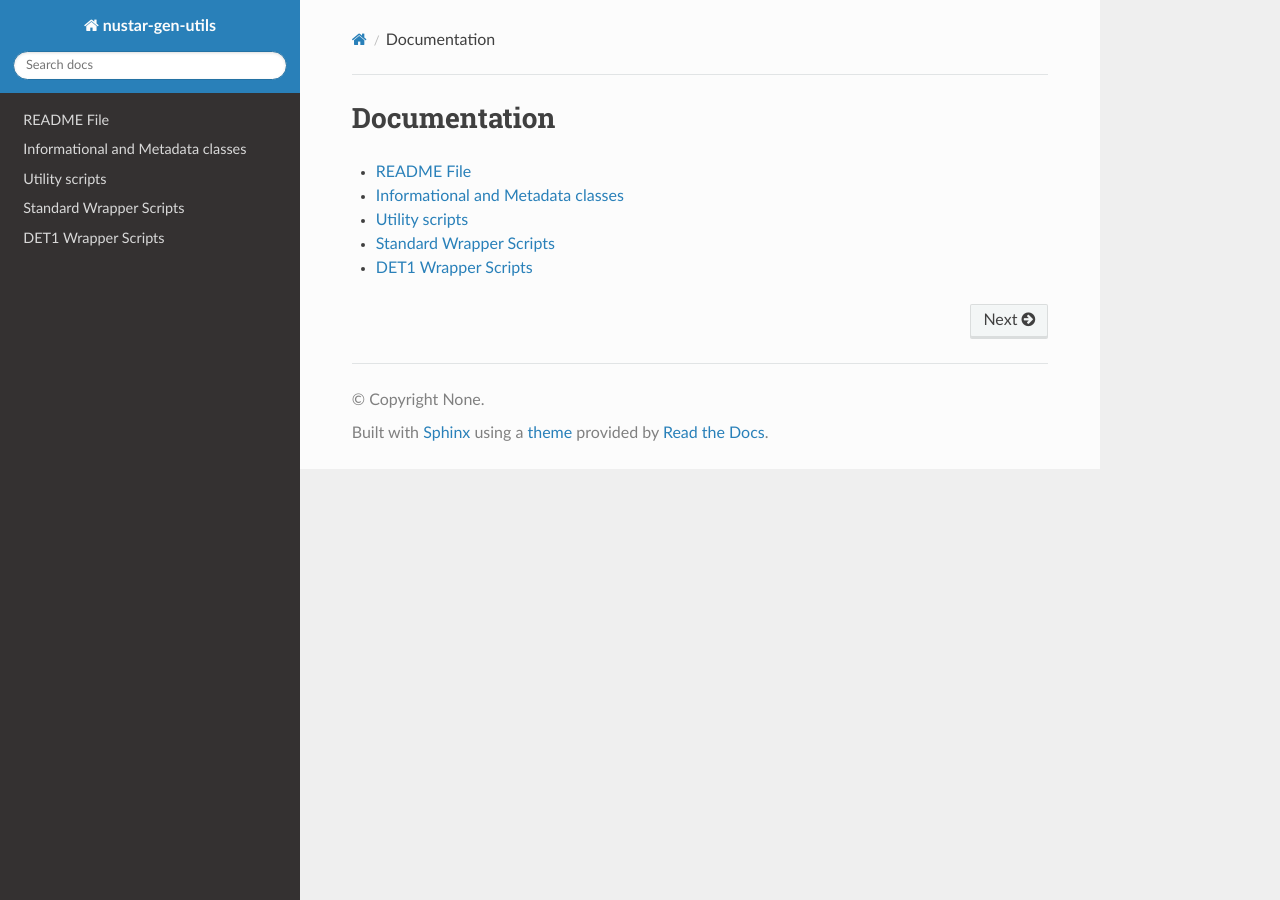
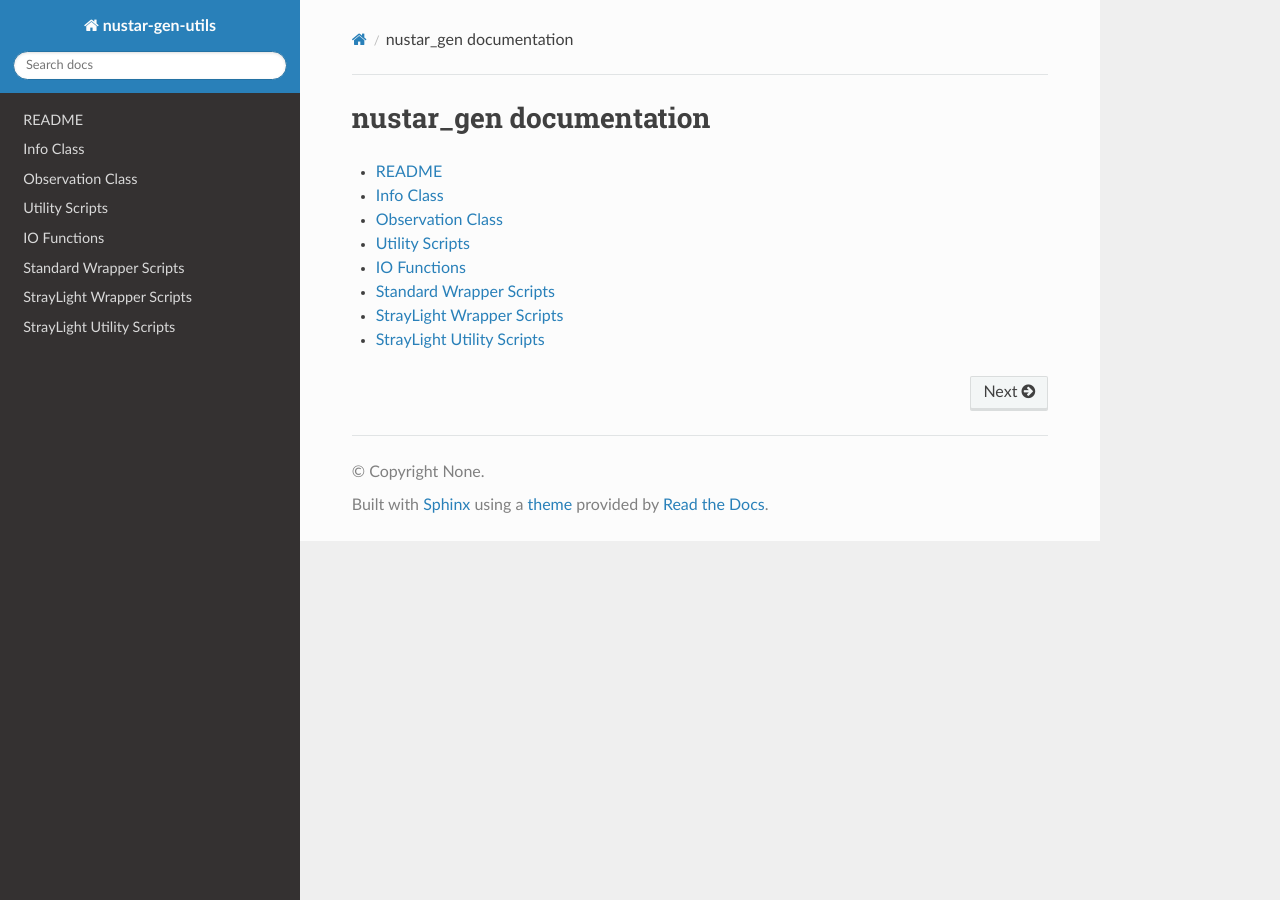
Before and after one commit to NuSTAR/nustar-gen-utils, a Sphinx documentation site: the page built from docs/index.rst, in a window 1280 px wide. Built offline with Sphinx 7.4.7 and the Read the Docs theme 2.0.0, drawn with Linux system fonts in a browser that asks for light colours; the version number could not be read and is left out.

Commit message:
Documentation updates
Add readthedocs config for secondary build testing

Updated a bunch of the rst files

Separated the StrayLight wrappers and utils into their own docs

```diff
--- a/docs/conf.py
+++ b/docs/conf.py
@@ -11,10 +11,13 @@ extensions = [
     "sphinx.ext.autodoc",
     "sphinx.ext.mathjax",
     "sphinx.ext.napoleon",
+    'sphinx.ext.autodoc',  # Core library for html generation from docstrings
+    'sphinx.ext.autosummary'  # Create neat summary tables
 ]
-templates_path = ["_templates"]
 source_suffix = ".rst"
 master_doc = "index"
+autosummary_generate = True  # Turn on sphinx.ext.autosummary
+templates_path = ["_templates"]
 
 # General information about the project.
 project = u"nustar-gen-utils"
--- a/docs/index.rst
+++ b/docs/index.rst
@@ -1,6 +1,5 @@
-
-Documentation
--------------
+nustar_gen documentation
+-------------------------
 
 .. toctree::
    :maxdepth: 1
@@ -8,4 +7,6 @@ Documentation
    readme
    info
    utils
+   io
    wrappers
+   straylight
--- a/docs/info.rst
+++ b/docs/info.rst
@@ -1,12 +1,13 @@
 .. module:: nustar_gen
 
-Informational and Metadata classes
-==================================
-
-
+Info Class
+===========
 
 .. autoclass:: nustar_gen.info.NuSTAR
     :members:
 
+Observation Class
+==================
+
 .. autoclass:: nustar_gen.info.Observation
     :members:
--- a/docs/readme.rst
+++ b/docs/readme.rst
@@ -1,3 +1,3 @@
-README File
+README
 -----------
  .. include:: ../README.rst
--- /dev/null
+++ b/docs/straylight.rst
@@ -0,0 +1,14 @@
+StrayLight Wrapper Scripts
+==========================
+.. autofunction:: nustar_gen.wrappers.make_det1_image
+.. autofunction:: nustar_gen.wrappers.make_det1_lightcurve
+.. autofunction:: nustar_gen.wrappers.make_det1_spectra
+.. autofunction:: nustar_gen.wrappers.extract_det1_events
+
+
+StrayLight Utility Scripts
+==========================
+.. autofunction:: nustar_gen.utils.straylight_area
+.. autofunction:: nustar_gen.utils.straylight_background
+.. autofunction:: nustar_gen.utils.make_straylight_arf
+.. autofunction:: nustar_gen.utils.validate_det1_region
```
Also changed, not shown: docs/io.rst (added, +7 -0 lines), docs/utils.rst (+3 -5 lines), docs/wrappers.rst (+0 -8 lines), .readthedocs.yaml (added).
